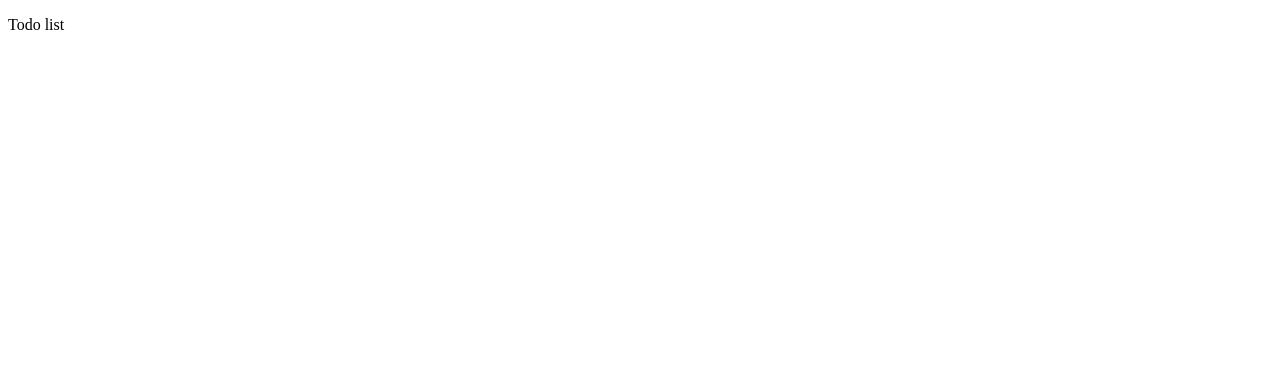
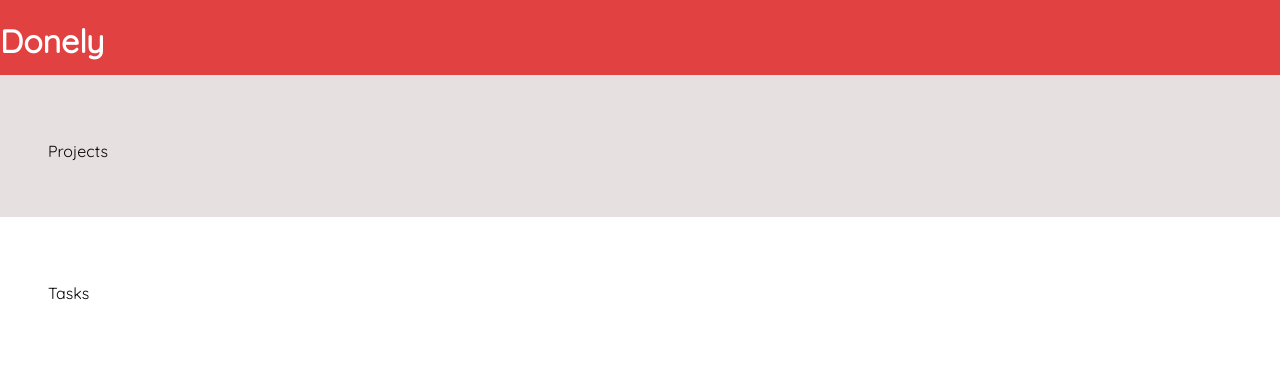
Before and after one commit to GiacomoGitHub/todo-list, a website built with webpack: page dist/index.html in a window 1280 px wide. Built offline with Linux system fonts and the light colour scheme; files that its build step writes are made by us from their sources.

Commit message:
Added first few html elements and some css

```diff
--- a/src/stylesheet.css
+++ b/src/stylesheet.css
@@ -0,0 +1,22 @@
+body {
+    font-family: 'Quicksand', sans-serif;
+}
+
+#header {
+    padding: 2px;
+    margin: -10px;
+    background-color: rgb(226, 65, 65);
+    color: white;
+}
+
+#projectsList {
+    padding: 50px;
+    margin: -10px;
+    background-color: rgb(230, 224, 224);
+}
+
+#tasksList {
+    padding: 50px;
+    margin: -10px;
+    background-color: white;
+}
```
Also changed, not shown: dist/index.html, dist/main.js, src/interface.js (added), src/projects.js (added), src/tasks.js (added).
